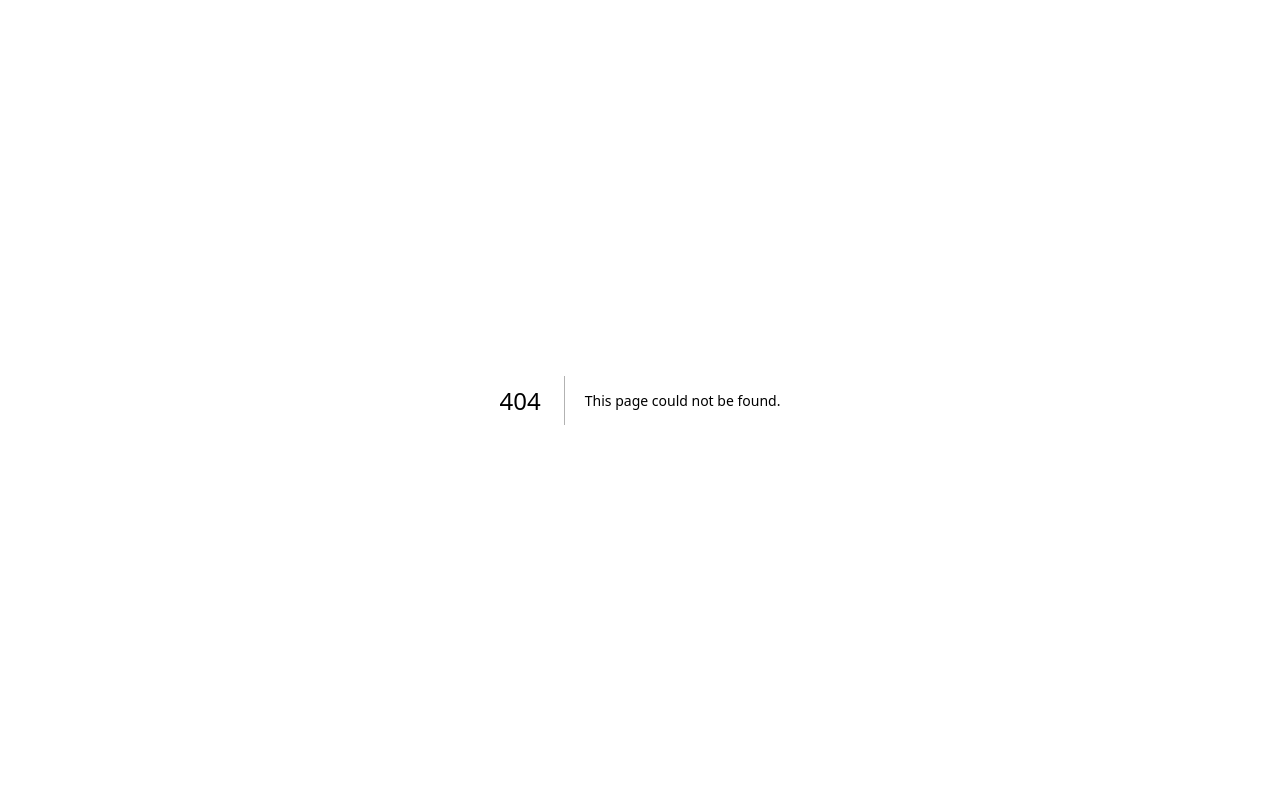
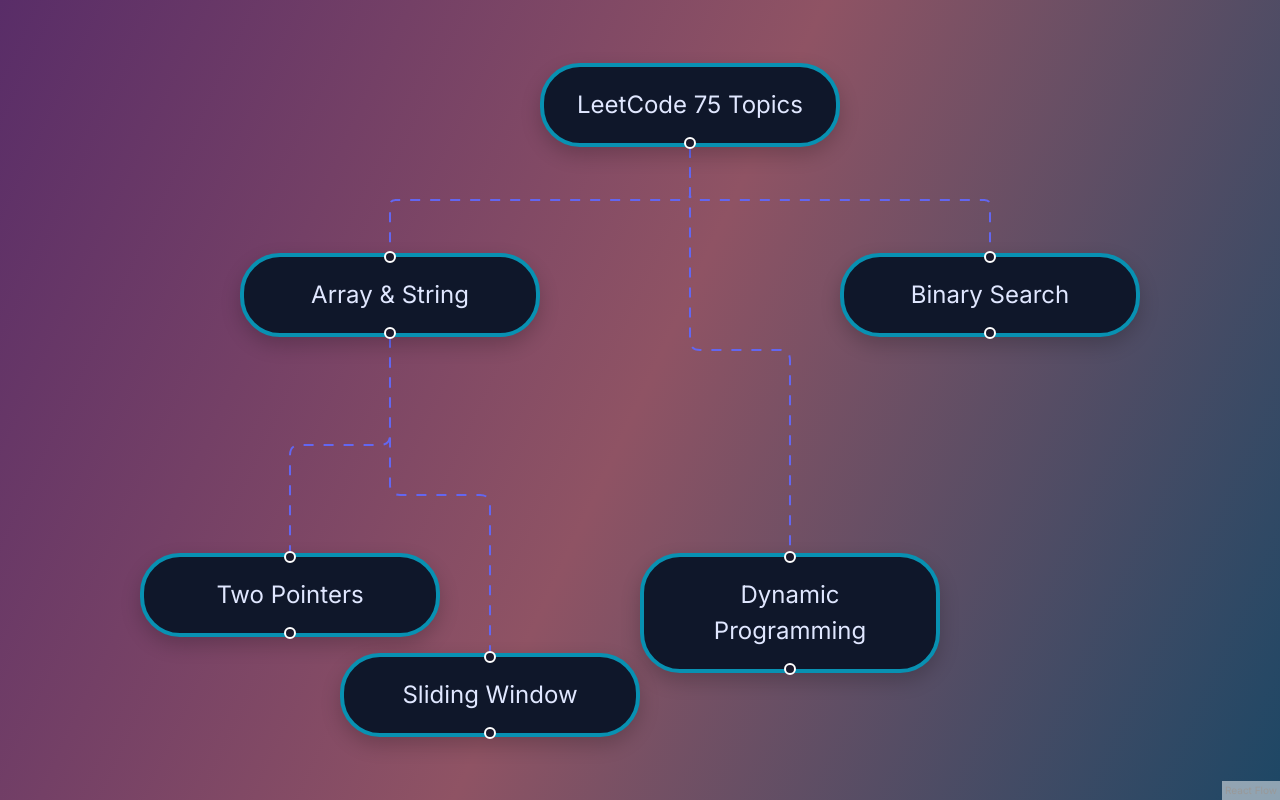
Before and after one commit to karla-zamora/ProJourney, a Next.js app: page /FlowDiagram in a window 1280 px wide. Before the commit this address had no page. Built offline with nearby package versions, Linux system fonts and the light colour scheme.

Commit message:
Branched off of branch 'roadmap'. Added a tree diagram using react flow. Hard coded tree has clickable nodes. FlowDiagram page has styling that is similar to landing page on dev branch.

```diff
--- /dev/null
+++ b/app/FlowDiagram/page.js
@@ -0,0 +1,110 @@
+"use client";
+import React, { useEffect, useRef } from "react";
+import { ReactFlow } from "@xyflow/react";
+import "@xyflow/react/dist/style.css";
+
+const initialNodes = [
+  {
+    id: "1",
+    type: "input",
+    data: { label: "LeetCode 75 Topics" },
+    position: { x: 250, y: 5 },
+    style: {
+      background: "#1E293B",
+      color: "#E0E7FF",
+      border: "2px solid #6366F1",
+      borderRadius: "20px", // More rounded corners
+      fontWeight: "bold",
+      boxShadow: "0 4px 10px rgba(0,0,0,0.2)",
+    },
+  },
+  { id: "2", data: { label: "Array & String" }, position: { x: 100, y: 100 } },
+  { id: "3", data: { label: "Binary Search" }, position: { x: 400, y: 100 } },
+  {
+    id: "4",
+    data: { label: "Dynamic Programming" },
+    position: { x: 300, y: 250 },
+  },
+  { id: "5", data: { label: "Two Pointers" }, position: { x: 50, y: 250 } },
+  { id: "6", data: { label: "Sliding Window" }, position: { x: 150, y: 300 } },
+].map((node) => ({
+  ...node,
+  style: {
+    background: "#0F172A",
+    color: "#E0E7FF",
+    border: "2px solid #0891B2",
+    borderRadius: "20px", // Increased border radius for rounded nodes
+    padding: "10px",
+    boxShadow: "0 4px 10px rgba(0,0,0,0.2)",
+  },
+}));
+
+const initialEdges = [
+  {
+    id: "e1-2",
+    source: "1",
+    target: "2",
+    type: "smoothstep",
+    animated: true,
+    style: { stroke: "#6366F1" },
+  },
+  {
+    id: "e1-3",
+    source: "1",
+    target: "3",
+    type: "smoothstep",
+    animated: true,
+    style: { stroke: "#6366F1" },
+  },
+  {
+    id: "e1-4",
+    source: "1",
+    target: "4",
+    type: "smoothstep",
+    animated: true,
+    style: { stroke: "#6366F1" },
+  },
+  {
+    id: "e2-5",
+    source: "2",
+    target: "5",
+    type: "smoothstep",
+    animated: true,
+    style: { stroke: "#6366F1" },
+  },
+  {
+    id: "e2-6",
+    source: "2",
+    target: "6",
+    type: "smoothstep",
+    animated: true,
+    style: { stroke: "#6366F1" },
+  },
+];
+
+export default function Page() {
+  // Handle node click event
+  const handleNodeClick = (event, node) => {
+    console.log("Clicked node:", node);
+    // Add custom logic here, e.g., navigate to a new page or display node details
+  };
+
+  return (
+    <div
+      className=""
+      style={{
+        width: "100%",
+        height: "100vh",
+        background: "linear-gradient(115deg, #592d68, #8f5364, #1d4765)",
+      }}
+    >
+      <ReactFlow
+        nodes={initialNodes}
+        edges={initialEdges}
+        style={{ width: "100%", height: "100%" }}
+        fitView
+        onNodeClick={handleNodeClick}
+      />
+    </div>
+  );
+}
```
Also changed, not shown: package.json (+6 -5 lines), 1 other file (tests, documents, lock files or other folders).
